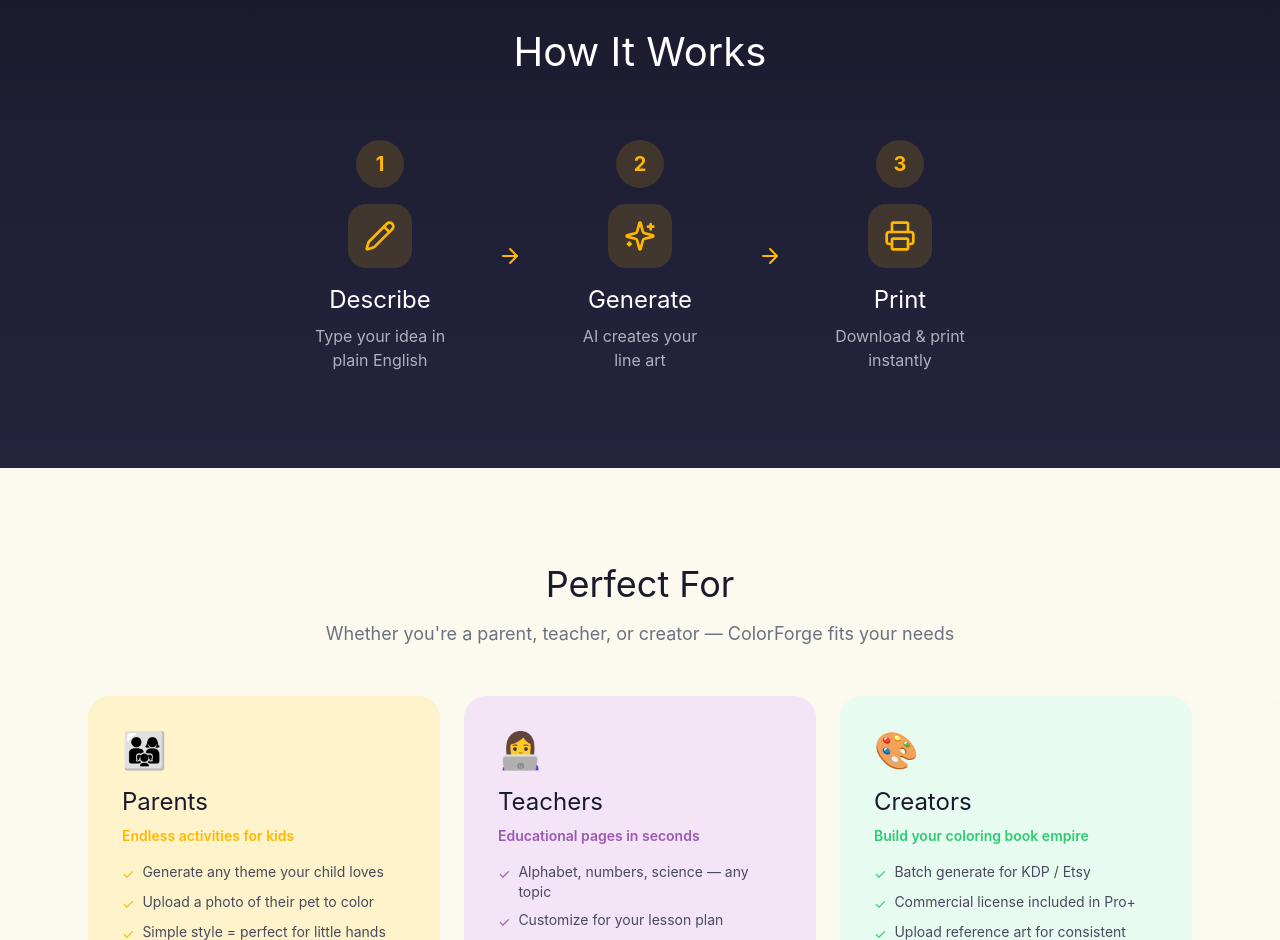
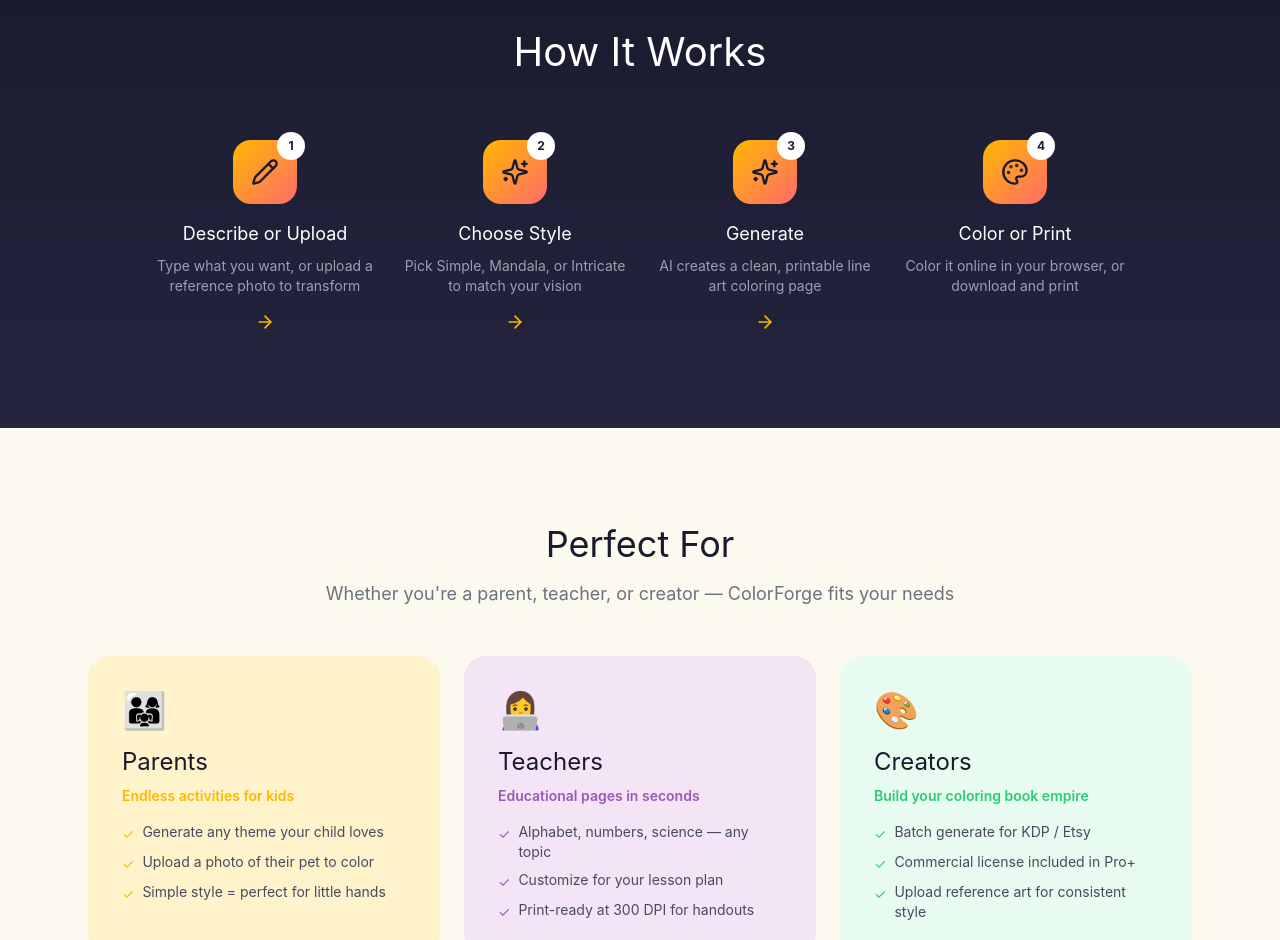
Before and after one commit to rinbs1120/pixcraftx, a Next.js app: page / in a window 1280 px wide. Shown: the part 1840-2780 px from the top of the page. Built offline with nearby package versions, Linux system fonts and the light colour scheme; no server answers; a web font is replaced by a local one.

Commit message:
feat: update HowItWorks to 4 steps with upload reference + online coloring

```diff
--- a/src/components/sections/how-it-works.tsx
+++ b/src/components/sections/how-it-works.tsx
@@ -1,23 +1,31 @@
-import { Pencil, Sparkles, Printer, ArrowRight } from 'lucide-react';
+import { Pencil, Upload, Sparkles, Palette, Printer, ArrowRight } from 'lucide-react';
 
 const steps = [
   {
     number: 1,
-    title: 'Describe',
-    description: 'Type your idea in plain English',
+    title: 'Describe or Upload',
+    description: 'Type what you want, or upload a reference photo to transform',
     icon: Pencil,
+    subIcon: Upload,
   },
   {
     number: 2,
-    title: 'Generate',
-    description: 'AI creates your line art',
+    title: 'Choose Style',
+    description: 'Pick Simple, Mandala, or Intricate to match your vision',
     icon: Sparkles,
   },
   {
     number: 3,
-    title: 'Print',
-    description: 'Download & print instantly',
-    icon: Printer,
+    title: 'Generate',
+    description: 'AI creates a clean, printable line art coloring page',
+    icon: Sparkles,
+  },
+  {
+    number: 4,
+    title: 'Color or Print',
+    description: 'Color it online in your browser, or download and print',
+    icon: Palette,
+    subIcon: Printer,
   },
 ];
 
@@ -32,44 +40,26 @@ export function HowItWorks() {
           How It Works
         </h2>
 
-        {/* Steps Row with Arrows */}
-        <div className="flex flex-col md:flex-row items-center justify-center gap-8 md:gap-0">
-          {steps.map((step, index) => {
+        <div className="grid grid-cols-1 md:grid-cols-4 gap-6">
+          {steps.map((step, idx) => {
             const Icon = step.icon;
             return (
-              <div key={step.number} className="flex items-center">
-                {/* Step Card */}
-                <div className="flex flex-col items-center text-center px-8 md:px-10">
-                  {/* Number Circle */}
+              <div key={step.number} className="flex flex-col items-center text-center">
+                <div className="relative mb-4">
                   <div
-                    className="w-12 h-12 rounded-full flex items-center justify-center text-xl font-bold text-[#FFB800] mb-4"
-                    style={{ background: 'rgba(255,184,0,0.15)' }}
+                    className="w-16 h-16 rounded-2xl flex items-center justify-center"
+                    style={{ background: 'linear-gradient(135deg, #FFB800 0%, #FF6B6B 100%)' }}
                   >
+                    <Icon className="w-7 h-7 text-[#1A1A2E]" />
+                  </div>
+                  <span className="absolute -top-2 -right-2 w-7 h-7 rounded-full bg-white text-[#1A1A2E] text-xs font-bold flex items-center justify-center">
                     {step.number}
-                  </div>
-
-                  {/* Icon */}
-                  <div
-                    className="w-16 h-16 rounded-2xl flex items-center justify-center mb-4"
-                    style={{ background: 'rgba(255,184,0,0.15)' }}
-                  >
-                    <Icon className="w-8 h-8 text-[#FFB800]" />
-                  </div>
-
-                  {/* Title */}
-                  <h3 className="font-display text-xl md:text-2xl text-white mb-2">
-                    {step.title}
-                  </h3>
-
-                  {/* Description */}
-                  <p className="text-[#B0B0C0] text-sm md:text-base max-w-[140px]">
-                    {step.description}
-                  </p>
+                  </span>
                 </div>
-
-                {/* Arrow (except after last step) */}
-                {index < steps.length - 1 && (
-                  <ArrowRight className="hidden md:block w-6 h-6 text-[#FFB800] mx-2" />
+                <h3 className="font-display text-lg text-white mb-2">{step.title}</h3>
+                <p className="text-sm text-gray-400">{step.description}</p>
+                {idx < steps.length - 1 && (
+                  <ArrowRight className="w-5 h-5 text-[#FFB800] mt-4 hidden md:block" />
                 )}
               </div>
             );
```
